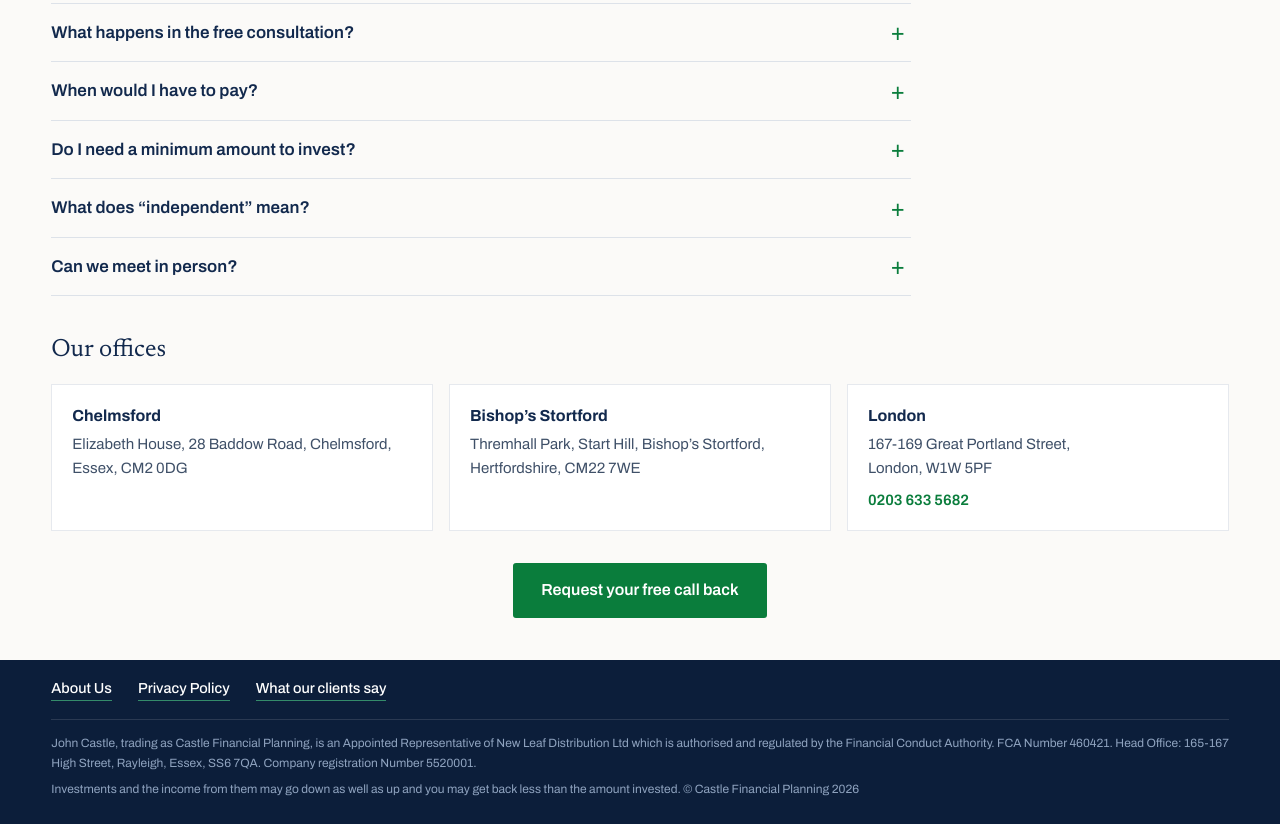
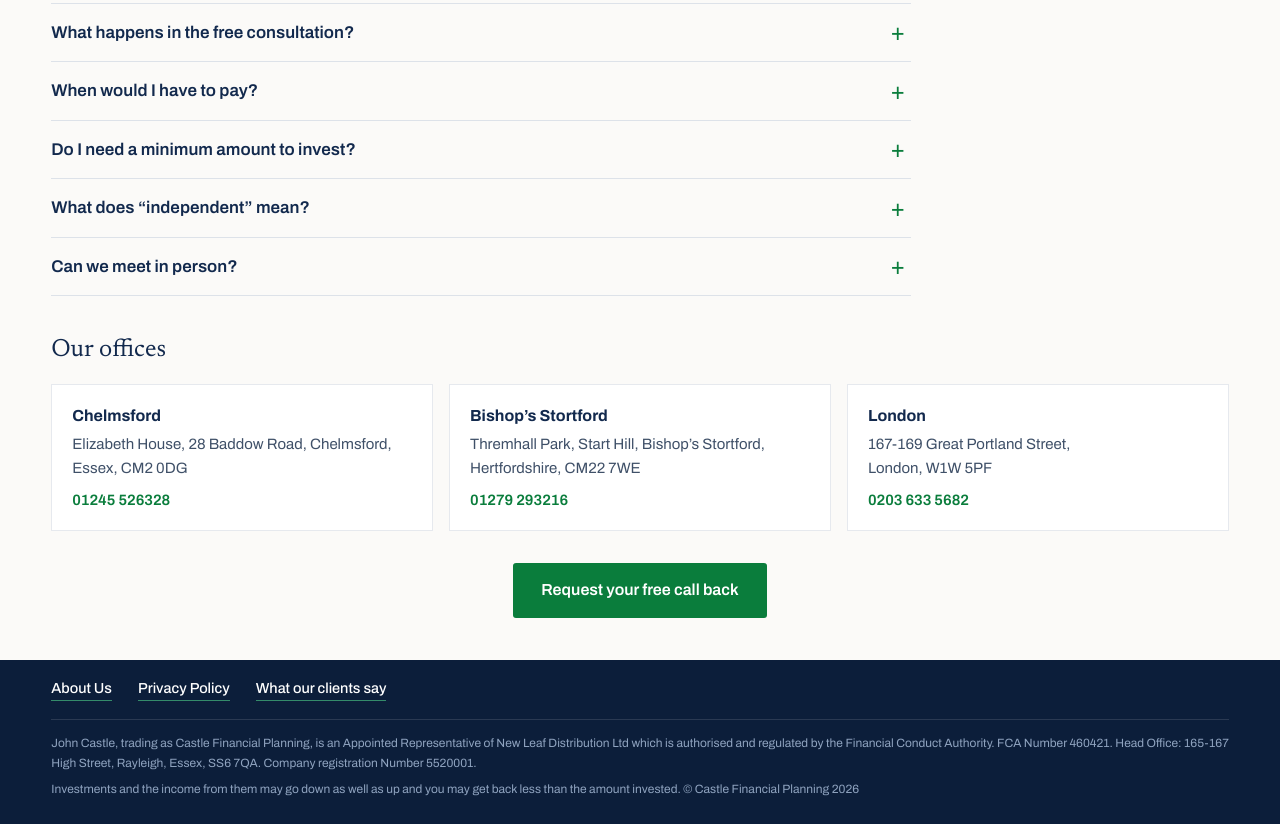
Before and after one commit to jwcprospects12/castle-financial-planning, a plain HTML site: page request-a-callback.html in a window 1280 px wide. Shown: the part 1977-2801 px from the top of the page. Drawn offline with Linux system fonts and the light colour scheme.

Commit message:
Add files via upload

```diff
--- a/request-a-callback.html
+++ b/request-a-callback.html
@@ -357,8 +357,8 @@ if (window.CFP_LIVE) {
 
       <h3 class="sub">Our offices</h3>
       <div class="offices">
-        <address><b>Chelmsford</b>Elizabeth House, 28 Baddow Road, Chelmsford, Essex, CM2 0DG</address>
-        <address><b>Bishop’s Stortford</b>Thremhall Park, Start Hill, Bishop’s Stortford, Hertfordshire, CM22 7WE</address>
+        <address><b>Chelmsford</b>Elizabeth House, 28 Baddow Road, Chelmsford, Essex, CM2 0DG<a href="tel:+441245526328">01245 526328</a></address>
+        <address><b>Bishop’s Stortford</b>Thremhall Park, Start Hill, Bishop’s Stortford, Hertfordshire, CM22 7WE<a href="tel:+441279293216">01279 293216</a></address>
         <address><b>London</b>167-169 Great Portland Street,<br>London, W1W 5PF<a href="tel:+442036335682">0203 633 5682</a></address>
       </div>
       <p class="again"><a href="#consult" id="again">Request your free call back</a></p>
```
